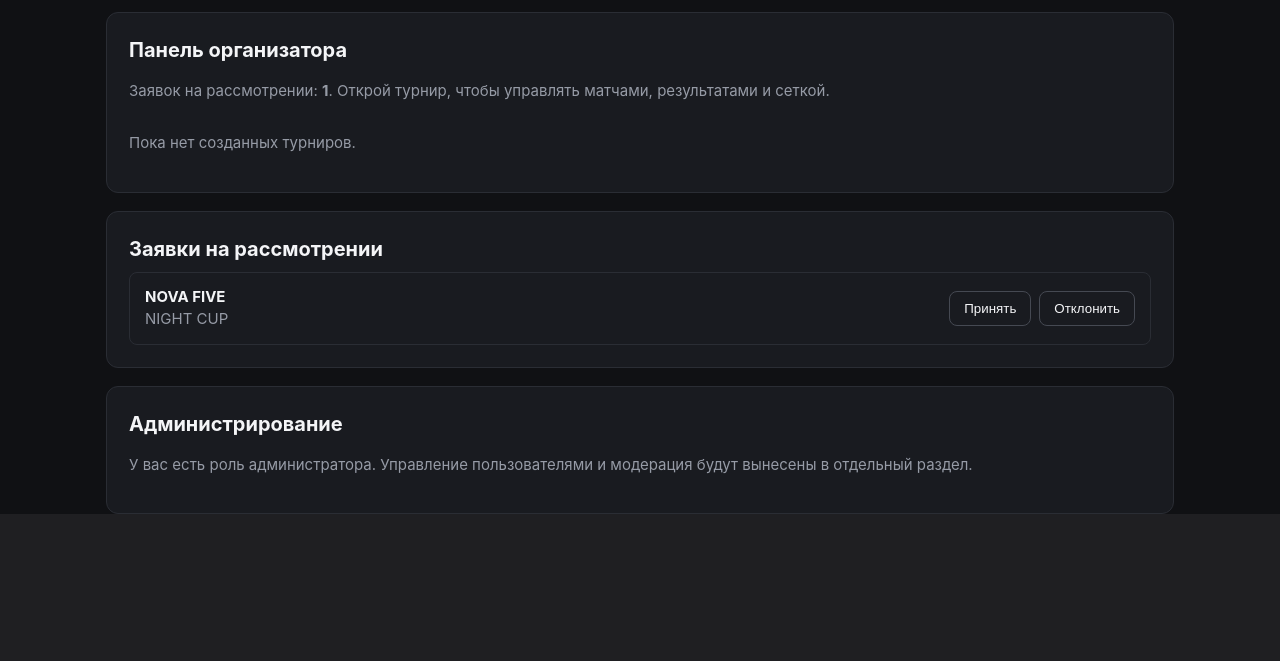
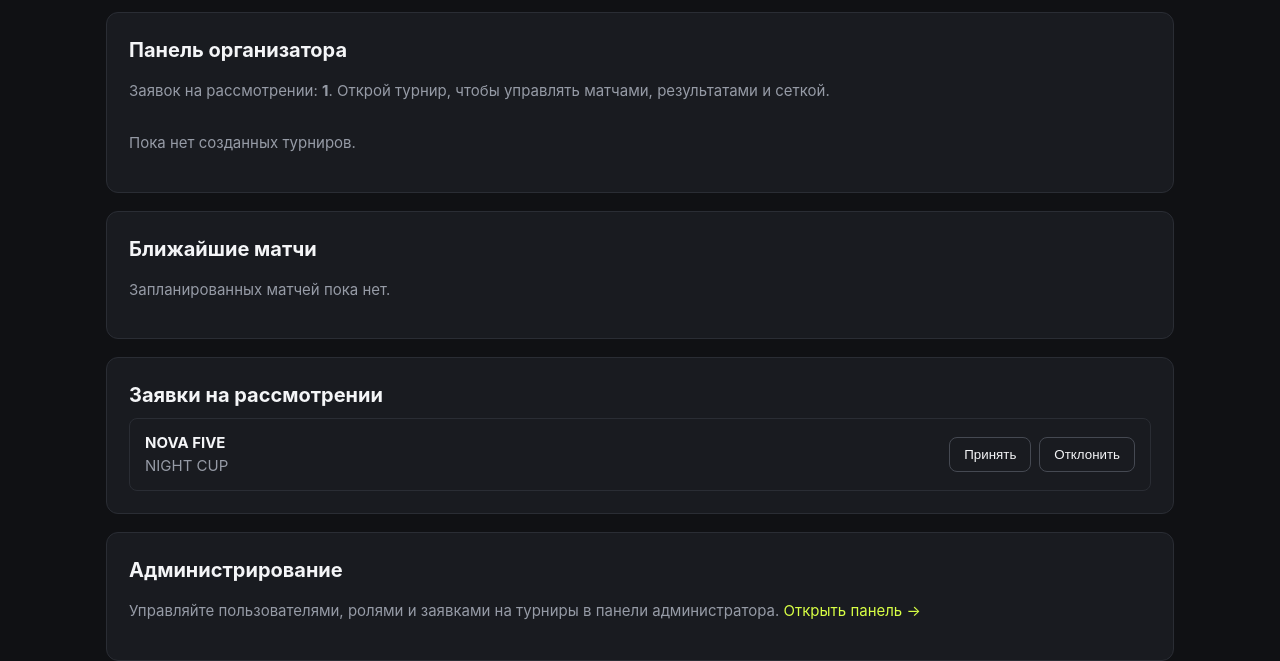
Before and after one commit to levpalch9-lang/arena-x, a Laravel app: page /dashboard in a window 1280 px wide. Shown: the part 866-1527 px from the top of the page. Before the commit the page ends 1380 px from the top, so only its background shows below. Run offline with Laravel 12, Linux system fonts and the light colour scheme; a user stored in the database is signed in; data comes from the database, SQL or seed files in the repository.

Commit message:
Show upcoming matches and admin panel shortcut on dashboard

```diff
--- a/resources/views/dashboard.blade.php
+++ b/resources/views/dashboard.blade.php
@@ -9,6 +9,7 @@
 @if($user->isAdmin())<div class="items"><a class="item" href="{{ route('admin.index') }}"><span>Панель администратора</span><span class="muted">Открыть →</span></a></div>@endif
 <div class="items"><a class="item" href="{{ route('teams.index') }}"><span>Мои команды</span><span class="muted">Управление →</span></a><a class="item" href="{{ route('tournaments.index') }}"><span>Каталог турниров</span><span class="muted">Открыть →</span></a><a class="item" href="{{ route('home') }}"><span>Главная страница</span><span class="muted">Открыть →</span></a></div></section>
 @if($user->isOrganizer())<section class="block"><h2>Панель организатора</h2><p class="muted">Заявок на рассмотрении: <strong>{{ $pendingRegistrations }}</strong>. Открой турнир, чтобы управлять матчами, результатами и сеткой.</p><div class="items">@forelse($managedTournaments as $tournament)<div class="item"><a href="{{ route('tournaments.show', $tournament) }}"><strong>{{ $tournament->title }}</strong></a><span class="muted">{{ $tournament->status }} · <a href="{{ route('tournaments.show', $tournament) }}">Управлять →</a></span></div>@empty<p class="muted">Пока нет созданных турниров.</p>@endforelse</div></section>@endif
+@if($user->isOrganizer())<section class="block"><h2>Ближайшие матчи</h2>@forelse($upcomingMatches as $match)<a class="item" href="{{ route('tournaments.show', $match->tournament) }}"><span><strong>{{ $match->teamA->name ?? 'TBD' }} — {{ $match->teamB->name ?? 'TBD' }}</strong><br><span class="muted">{{ $match->tournament->title }} · {{ $match->map_name ?: 'Карта не указана' }}</span></span><span class="muted">{{ $match->scheduled_at?->format('d.m.Y H:i') ?? 'Время уточняется' }} →</span></a>@empty<p class="muted">Запланированных матчей пока нет.</p>@endforelse</section>@endif
 @if($user->isOrganizer())<section class="block"><h2>Заявки на рассмотрении</h2>@forelse($pendingRegistrationItems as $application)<div class="item"><span><strong>{{ $application->team->name ?? $application->user->nickname ?? 'Участник' }}</strong><br><span class="muted">{{ $application->tournament->title }}</span></span><span style="display:flex;gap:8px;align-items:center"><form method="POST" action="{{ route('organizer.registrations.review', $application) }}">@csrf @method('PATCH')<input type="hidden" name="status" value="accepted"><button class="logout" type="submit">Принять</button></form><form method="POST" action="{{ route('organizer.registrations.review', $application) }}">@csrf @method('PATCH')<input type="hidden" name="status" value="rejected"><button class="logout" type="submit">Отклонить</button></form></span></div>@empty<p class="muted">Новых заявок нет.</p>@endforelse</section>@endif
-@if($user->isAdmin())<section class="block"><h2>Администрирование</h2><p class="muted">У вас есть роль администратора. Управление пользователями и модерация будут вынесены в отдельный раздел.</p></section>@endif
+@if($user->isAdmin())<section class="block"><h2>Администрирование</h2><p class="muted">Управляйте пользователями, ролями и заявками на турниры в панели администратора. <a href="{{ route('admin.index') }}" style="color:var(--accent)">Открыть панель →</a></p></section>@endif
 </main></div></body></html>
```
